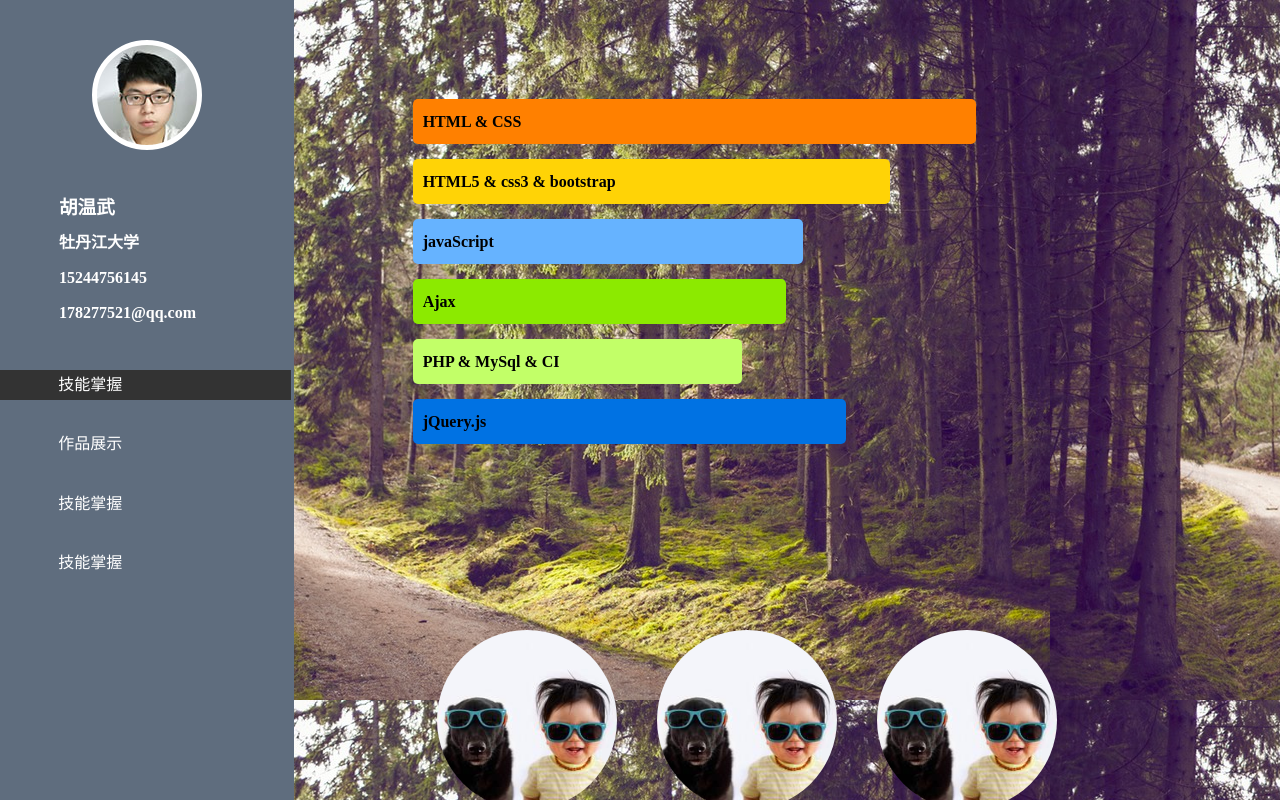
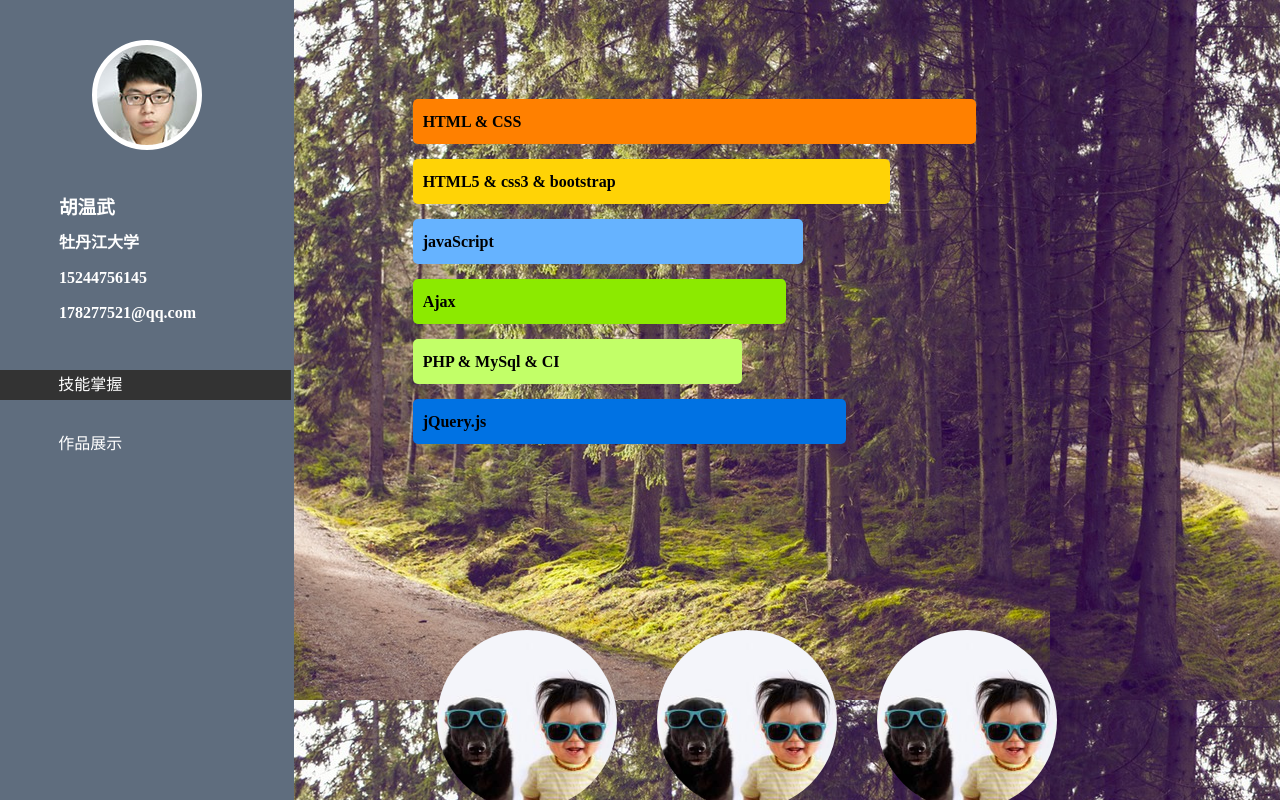
Before and after one commit to tohuyanluanyu/tohuyanluanyu.github.io, a plain HTML site: page index.html in a window 1280 px wide. Shown: the top 800 px of the page. Drawn offline with Linux system fonts and the light colour scheme.

Commit message:
asdas
asdas

```diff
--- a/index.html
+++ b/index.html
@@ -20,8 +20,8 @@
   			<ul class="font-style">
   				<li class="bgcolor"><a href="#container-header" class="link">技能掌握</a></li>
   				<li ><a href="#container-works" class="link">作品展示</a></li>
-  				<li  class="link"><a href="javascript:;" class="link">技能掌握</a></li>
-  				<li  class="link"><a href="javascript:;" class="link">技能掌握</a></li>
+  				<!-- <li  class="link"><a href="javascript:;" class="link">技能掌握</a></li>
+  				<li  class="link"><a href="javascript:;" class="link">技能掌握</a></li> -->
   			</ul>
   		</div>
   	</div>
```
